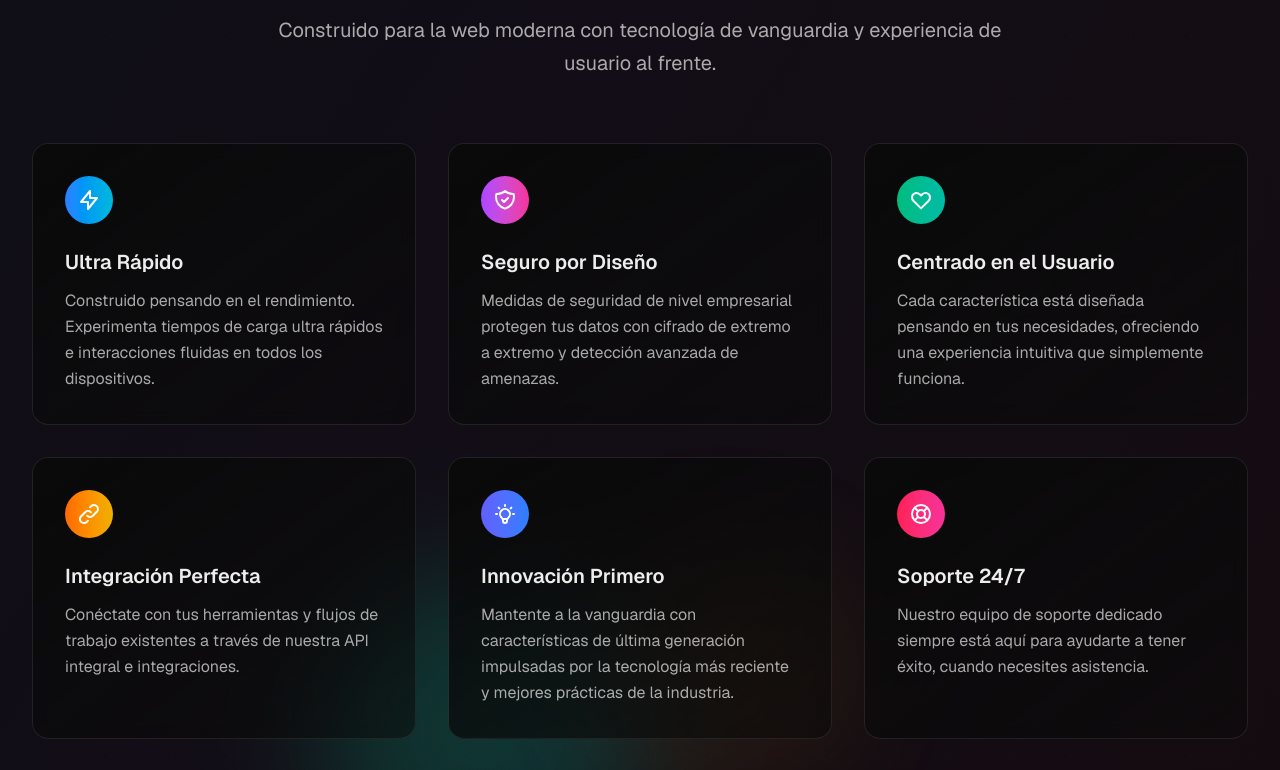
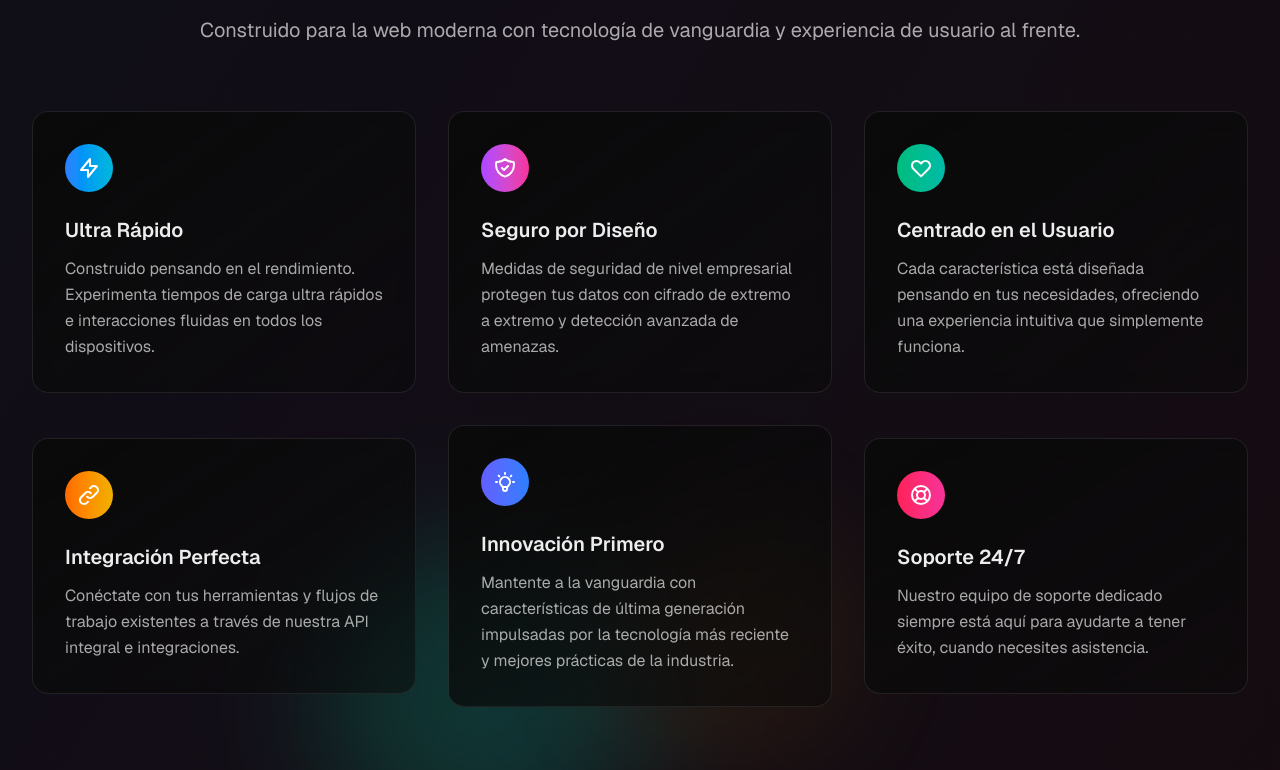
Before and after one commit to juangurdian/bole.to-website, a Next.js app: page / in a window 1280 px wide. Shown: the part 1035-1805 px from the top of the page. Built offline with nearby package versions, Linux system fonts and the light colour scheme.

Commit message:
cards effect added second section

```diff
--- a/src/app/page.tsx
+++ b/src/app/page.tsx
@@ -3,6 +3,7 @@ import Link from "next/link";
 import { DraggableCardContainer, DraggableCardBody } from "@/components/DraggableCard";
 import { LanguageSwitcher } from "@/components/LanguageSwitcher";
 import { TicketStubCard } from "@/components/TicketStubCard";
+import { CardContainer, CardBody, CardItem } from "@/components/3DCard";
 import { useTranslation } from "@/contexts/LanguageContext";
 
 export default function Home() {
@@ -114,83 +115,107 @@ export default function Home() {
                 <h2 className="text-2xl sm:text-3xl lg:text-4xl xl:text-5xl font-bold tracking-tight mb-3 sm:mb-4 bg-gradient-to-r from-foreground to-foreground/70 bg-clip-text text-transparent px-2">
                   {t('whyChoose')}
                 </h2>
-                <p className="text-base sm:text-lg lg:text-xl text-foreground/70 max-w-2xl lg:max-w-3xl mx-auto px-4 leading-relaxed">
+                <p className="text-base sm:text-lg lg:text-xl text-foreground/70 max-w-4xl lg:max-w-5xl mx-auto px-4 leading-relaxed">
                   {t('featuresSubtitle')}
                 </p>
               </div>
 
               <div className="grid grid-cols-1 sm:grid-cols-2 lg:grid-cols-3 gap-4 sm:gap-6 lg:gap-8">
-                <div className="group p-4 sm:p-6 lg:p-8 rounded-2xl bg-gradient-to-br from-background to-background/50 border border-foreground/10 hover:border-foreground/20 backdrop-blur-sm hover:shadow-lg transition-all duration-300 hover:scale-105">
-                  <div className="w-10 h-10 sm:w-12 sm:h-12 rounded-full bg-gradient-to-r from-blue-500 to-cyan-500 flex items-center justify-center mb-4 sm:mb-6 group-hover:scale-110 transition-transform">
+                <CardContainer>
+                  <CardBody className="group p-4 sm:p-6 lg:p-8 rounded-2xl bg-gradient-to-br from-background to-background/50 border border-foreground/10 hover:border-foreground/20 backdrop-blur-sm hover:shadow-lg transition-all duration-300">
+                    <CardItem translateZ={20} className="w-10 h-10 sm:w-12 sm:h-12 rounded-full bg-gradient-to-r from-blue-500 to-cyan-500 flex items-center justify-center mb-4 sm:mb-6 group-hover:scale-110 transition-transform">
                       <svg className="w-5 h-5 sm:w-6 sm:h-6 text-white" fill="none" stroke="currentColor" viewBox="0 0 24 24">
                         <path strokeLinecap="round" strokeLinejoin="round" strokeWidth={2} d="M13 10V3L4 14h7v7l9-11h-7z" />
                       </svg>
-                  </div>
+                    </CardItem>
+                    <CardItem translateZ={10}>
                       <h3 className="text-lg sm:text-xl font-semibold mb-2 sm:mb-3 group-hover:text-blue-600 transition-colors">{t('lightningFast')}</h3>
                       <p className="text-sm sm:text-base text-foreground/70 leading-relaxed">
                         {t('lightningFastDesc')}
                       </p>
-                </div>
-
-                <div className="group p-4 sm:p-6 lg:p-8 rounded-2xl bg-gradient-to-br from-background to-background/50 border border-foreground/10 hover:border-foreground/20 backdrop-blur-sm hover:shadow-lg transition-all duration-300 hover:scale-105">
-                  <div className="w-10 h-10 sm:w-12 sm:h-12 rounded-full bg-gradient-to-r from-purple-500 to-pink-500 flex items-center justify-center mb-4 sm:mb-6 group-hover:scale-110 transition-transform">
+                    </CardItem>
+                  </CardBody>
+                </CardContainer>
+
+                <CardContainer>
+                  <CardBody className="group p-4 sm:p-6 lg:p-8 rounded-2xl bg-gradient-to-br from-background to-background/50 border border-foreground/10 hover:border-foreground/20 backdrop-blur-sm hover:shadow-lg transition-all duration-300">
+                    <CardItem translateZ={20} className="w-10 h-10 sm:w-12 sm:h-12 rounded-full bg-gradient-to-r from-purple-500 to-pink-500 flex items-center justify-center mb-4 sm:mb-6 group-hover:scale-110 transition-transform">
                       <svg className="w-5 h-5 sm:w-6 sm:h-6 text-white" fill="none" stroke="currentColor" viewBox="0 0 24 24">
                         <path strokeLinecap="round" strokeLinejoin="round" strokeWidth={2} d="M9 12l2 2 4-4m5.618-4.016A11.955 11.955 0 0112 2.944a11.955 11.955 0 01-8.618 3.04A12.02 12.02 0 003 9c0 5.591 3.824 10.29 9 11.622 5.176-1.332 9-6.03 9-11.622 0-1.042-.133-2.052-.382-3.016z" />
                       </svg>
-                  </div>
+                    </CardItem>
+                    <CardItem translateZ={10}>
                       <h3 className="text-lg sm:text-xl font-semibold mb-2 sm:mb-3 group-hover:text-purple-600 transition-colors">{t('secureByDesign')}</h3>
                       <p className="text-sm sm:text-base text-foreground/70 leading-relaxed">
                         {t('secureByDesignDesc')}
                       </p>
-                </div>
-
-                <div className="group p-4 sm:p-6 lg:p-8 rounded-2xl bg-gradient-to-br from-background to-background/50 border border-foreground/10 hover:border-foreground/20 backdrop-blur-sm hover:shadow-lg transition-all duration-300 hover:scale-105">
-                  <div className="w-10 h-10 sm:w-12 sm:h-12 rounded-full bg-gradient-to-r from-emerald-500 to-teal-500 flex items-center justify-center mb-4 sm:mb-6 group-hover:scale-110 transition-transform">
+                    </CardItem>
+                  </CardBody>
+                </CardContainer>
+
+                <CardContainer>
+                  <CardBody className="group p-4 sm:p-6 lg:p-8 rounded-2xl bg-gradient-to-br from-background to-background/50 border border-foreground/10 hover:border-foreground/20 backdrop-blur-sm hover:shadow-lg transition-all duration-300">
+                    <CardItem translateZ={20} className="w-10 h-10 sm:w-12 sm:h-12 rounded-full bg-gradient-to-r from-emerald-500 to-teal-500 flex items-center justify-center mb-4 sm:mb-6 group-hover:scale-110 transition-transform">
                       <svg className="w-5 h-5 sm:w-6 sm:h-6 text-white" fill="none" stroke="currentColor" viewBox="0 0 24 24">
                         <path strokeLinecap="round" strokeLinejoin="round" strokeWidth={2} d="M4.318 6.318a4.5 4.5 0 000 6.364L12 20.364l7.682-7.682a4.5 4.5 0 00-6.364-6.364L12 7.636l-1.318-1.318a4.5 4.5 0 00-6.364 0z" />
                       </svg>
-                  </div>
+                    </CardItem>
+                    <CardItem translateZ={10}>
                       <h3 className="text-lg sm:text-xl font-semibold mb-2 sm:mb-3 group-hover:text-emerald-600 transition-colors">{t('userCentric')}</h3>
                       <p className="text-sm sm:text-base text-foreground/70 leading-relaxed">
                         {t('userCentricDesc')}
                       </p>
-                </div>
-
-                <div className="group p-4 sm:p-6 lg:p-8 rounded-2xl bg-gradient-to-br from-background to-background/50 border border-foreground/10 hover:border-foreground/20 backdrop-blur-sm hover:shadow-lg transition-all duration-300 hover:scale-105">
-                  <div className="w-10 h-10 sm:w-12 sm:h-12 rounded-full bg-gradient-to-r from-orange-500 to-yellow-500 flex items-center justify-center mb-4 sm:mb-6 group-hover:scale-110 transition-transform">
+                    </CardItem>
+                  </CardBody>
+                </CardContainer>
+
+                <CardContainer>
+                  <CardBody className="group p-4 sm:p-6 lg:p-8 rounded-2xl bg-gradient-to-br from-background to-background/50 border border-foreground/10 hover:border-foreground/20 backdrop-blur-sm hover:shadow-lg transition-all duration-300">
+                    <CardItem translateZ={20} className="w-10 h-10 sm:w-12 sm:h-12 rounded-full bg-gradient-to-r from-orange-500 to-yellow-500 flex items-center justify-center mb-4 sm:mb-6 group-hover:scale-110 transition-transform">
                       <svg className="w-5 h-5 sm:w-6 sm:h-6 text-white" fill="none" stroke="currentColor" viewBox="0 0 24 24">
                         <path strokeLinecap="round" strokeLinejoin="round" strokeWidth={2} d="M13.828 10.172a4 4 0 00-5.656 0l-4 4a4 4 0 105.656 5.656l1.102-1.101m-.758-4.899a4 4 0 005.656 0l4-4a4 4 0 00-5.656-5.656l-1.1 1.1" />
                       </svg>
-                  </div>
+                    </CardItem>
+                    <CardItem translateZ={10}>
                       <h3 className="text-lg sm:text-xl font-semibold mb-2 sm:mb-3 group-hover:text-orange-600 transition-colors">{t('seamlessIntegration')}</h3>
                       <p className="text-sm sm:text-base text-foreground/70 leading-relaxed">
                         {t('seamlessIntegrationDesc')}
                       </p>
-                </div>
-
-                <div className="group p-4 sm:p-6 lg:p-8 rounded-2xl bg-gradient-to-br from-background to-background/50 border border-foreground/10 hover:border-foreground/20 backdrop-blur-sm hover:shadow-lg transition-all duration-300 hover:scale-105">
-                  <div className="w-10 h-10 sm:w-12 sm:h-12 rounded-full bg-gradient-to-r from-indigo-500 to-blue-500 flex items-center justify-center mb-4 sm:mb-6 group-hover:scale-110 transition-transform">
+                    </CardItem>
+                  </CardBody>
+                </CardContainer>
+
+                <CardContainer>
+                  <CardBody className="group p-4 sm:p-6 lg:p-8 rounded-2xl bg-gradient-to-br from-background to-background/50 border border-foreground/10 hover:border-foreground/20 backdrop-blur-sm hover:shadow-lg transition-all duration-300">
+                    <CardItem translateZ={20} className="w-10 h-10 sm:w-12 sm:h-12 rounded-full bg-gradient-to-r from-indigo-500 to-blue-500 flex items-center justify-center mb-4 sm:mb-6 group-hover:scale-110 transition-transform">
                       <svg className="w-5 h-5 sm:w-6 sm:h-6 text-white" fill="none" stroke="currentColor" viewBox="0 0 24 24">
                         <path strokeLinecap="round" strokeLinejoin="round" strokeWidth={2} d="M9.663 17h4.673M12 3v1m6.364 1.636l-.707.707M21 12h-1M4 12H3m3.343-5.657l-.707-.707m2.828 9.9a5 5 0 117.072 0l-.548.547A3.374 3.374 0 0014 18.469V19a2 2 0 11-4 0v-.531c0-.895-.356-1.754-.988-2.386l-.548-.547z" />
                       </svg>
-                  </div>
+                    </CardItem>
+                    <CardItem translateZ={10}>
                       <h3 className="text-lg sm:text-xl font-semibold mb-2 sm:mb-3 group-hover:text-indigo-600 transition-colors">{t('innovationFirst')}</h3>
                       <p className="text-sm sm:text-base text-foreground/70 leading-relaxed">
                         {t('innovationFirstDesc')}
                       </p>
-                </div>
-
-                <div className="group p-4 sm:p-6 lg:p-8 rounded-2xl bg-gradient-to-br from-background to-background/50 border border-foreground/10 hover:border-foreground/20 backdrop-blur-sm hover:shadow-lg transition-all duration-300 hover:scale-105">
-                  <div className="w-10 h-10 sm:w-12 sm:h-12 rounded-full bg-gradient-to-r from-rose-500 to-pink-500 flex items-center justify-center mb-4 sm:mb-6 group-hover:scale-110 transition-transform">
+                    </CardItem>
+                  </CardBody>
+                </CardContainer>
+
+                <CardContainer>
+                  <CardBody className="group p-4 sm:p-6 lg:p-8 rounded-2xl bg-gradient-to-br from-background to-background/50 border border-foreground/10 hover:border-foreground/20 backdrop-blur-sm hover:shadow-lg transition-all duration-300">
+                    <CardItem translateZ={20} className="w-10 h-10 sm:w-12 sm:h-12 rounded-full bg-gradient-to-r from-rose-500 to-pink-500 flex items-center justify-center mb-4 sm:mb-6 group-hover:scale-110 transition-transform">
                       <svg className="w-5 h-5 sm:w-6 sm:h-6 text-white" fill="none" stroke="currentColor" viewBox="0 0 24 24">
                         <path strokeLinecap="round" strokeLinejoin="round" strokeWidth={2} d="M18.364 5.636l-3.536 3.536m0 5.656l3.536 3.536M9.172 9.172L5.636 5.636m3.536 9.192L5.636 18.364M21 12a9 9 0 11-18 0 9 9 0 0118 0zm-5 0a4 4 0 11-8 0 4 4 0 018 0z" />
                       </svg>
-                  </div>
+                    </CardItem>
+                    <CardItem translateZ={10}>
                       <h3 className="text-lg sm:text-xl font-semibold mb-2 sm:mb-3 group-hover:text-rose-600 transition-colors">{t('support247')}</h3>
                       <p className="text-sm sm:text-base text-foreground/70 leading-relaxed">
                         {t('support247Desc')}
                       </p>
-                </div>
+                    </CardItem>
+                  </CardBody>
+                </CardContainer>
               </div>
 
               <div className="mt-12 sm:mt-16 text-center">
--- /dev/null
+++ b/src/components/3DCard.tsx
@@ -0,0 +1,155 @@
+"use client";
+
+import { cn } from "@/lib/utils";
+
+import React, {
+  createContext,
+  useState,
+  useContext,
+  useRef,
+  useEffect,
+} from "react";
+
+const MouseEnterContext = createContext<
+  [boolean, React.Dispatch<React.SetStateAction<boolean>>] | undefined
+>(undefined);
+
+export const CardContainer = ({
+  children,
+  className,
+  containerClassName,
+}: {
+  children?: React.ReactNode;
+  className?: string;
+  containerClassName?: string;
+}) => {
+  const containerRef = useRef<HTMLDivElement>(null);
+  const [isMouseEntered, setIsMouseEntered] = useState(false);
+
+  const handleMouseMove = (e: React.MouseEvent<HTMLDivElement>) => {
+    if (!containerRef.current) return;
+    const { left, top, width, height } =
+      containerRef.current.getBoundingClientRect();
+    const x = (e.clientX - left - width / 2) / 25;
+    const y = (e.clientY - top - height / 2) / 25;
+    containerRef.current.style.transform = `rotateY(${x}deg) rotateX(${y}deg)`;
+  };
+
+  const handleMouseEnter = (e: React.MouseEvent<HTMLDivElement>) => {
+    setIsMouseEntered(true);
+    if (!containerRef.current) return;
+  };
+
+  const handleMouseLeave = (e: React.MouseEvent<HTMLDivElement>) => {
+    if (!containerRef.current) return;
+    setIsMouseEntered(false);
+    containerRef.current.style.transform = `rotateY(0deg) rotateX(0deg)`;
+  };
+  return (
+    <MouseEnterContext.Provider value={[isMouseEntered, setIsMouseEntered]}>
+      <div
+        className={cn(
+          "flex items-center justify-center",
+          containerClassName
+        )}
+        style={{
+          perspective: "1000px",
+        }}
+      >
+        <div
+          ref={containerRef}
+          onMouseEnter={handleMouseEnter}
+          onMouseMove={handleMouseMove}
+          onMouseLeave={handleMouseLeave}
+          className={cn(
+            "flex items-center justify-center relative transition-all duration-200 ease-linear",
+            className
+          )}
+          style={{
+            transformStyle: "preserve-3d",
+          }}
+        >
+          {children}
+        </div>
+      </div>
+    </MouseEnterContext.Provider>
+  );
+};
+
+export const CardBody = ({
+  children,
+  className,
+}: {
+  children: React.ReactNode;
+  className?: string;
+}) => {
+  return (
+    <div
+      className={cn(
+        "h-full w-full [transform-style:preserve-3d] [&>*]:[transform-style:preserve-3d]",
+        className
+      )}
+    >
+      {children}
+    </div>
+  );
+};
+
+export const CardItem = ({
+  as: Tag = "div",
+  children,
+  className,
+  translateX = 0,
+  translateY = 0,
+  translateZ = 0,
+  rotateX = 0,
+  rotateY = 0,
+  rotateZ = 0,
+  ...rest
+}: {
+  as?: React.ElementType;
+  children: React.ReactNode;
+  className?: string;
+  translateX?: number | string;
+  translateY?: number | string;
+  translateZ?: number | string;
+  rotateX?: number | string;
+  rotateY?: number | string;
+  rotateZ?: number | string;
+  [key: string]: any;
+}) => {
+  const ref = useRef<HTMLDivElement>(null);
+  const [isMouseEntered] = useMouseEnter();
+
+  useEffect(() => {
+    handleAnimations();
+  }, [isMouseEntered]);
+
+  const handleAnimations = () => {
+    if (!ref.current) return;
+    if (isMouseEntered) {
+      ref.current.style.transform = `translateX(${translateX}px) translateY(${translateY}px) translateZ(${translateZ}px) rotateX(${rotateX}deg) rotateY(${rotateY}deg) rotateZ(${rotateZ}deg)`;
+    } else {
+      ref.current.style.transform = `translateX(0px) translateY(0px) translateZ(0px) rotateX(0deg) rotateY(0deg) rotateZ(0deg)`;
+    }
+  };
+
+  return (
+    <Tag
+      ref={ref}
+      className={cn("w-fit transition duration-200 ease-linear", className)}
+      {...rest}
+    >
+      {children}
+    </Tag>
+  );
+};
+
+// Create a hook to use the context
+export const useMouseEnter = () => {
+  const context = useContext(MouseEnterContext);
+  if (context === undefined) {
+    throw new Error("useMouseEnter must be used within a MouseEnterProvider");
+  }
+  return context;
+};
```
Lines whose indentation alone changed are shown as unchanged.
